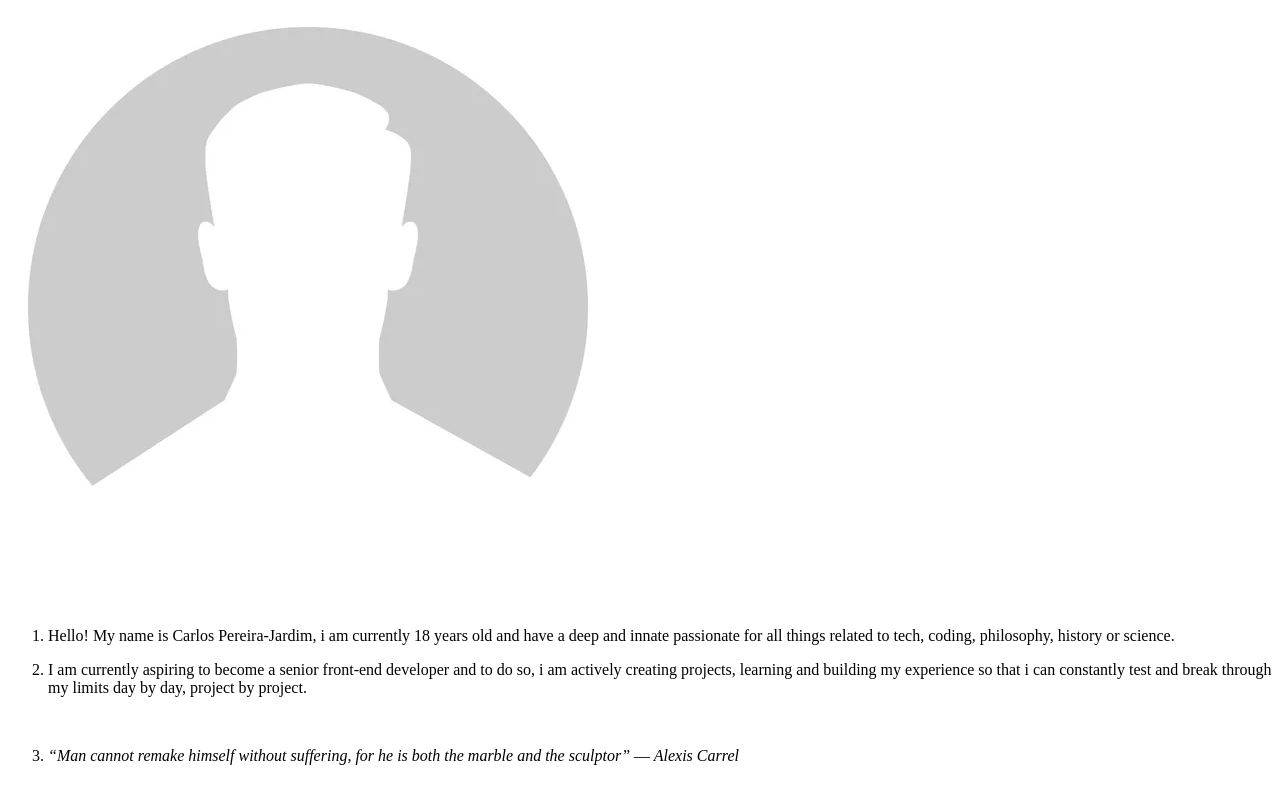
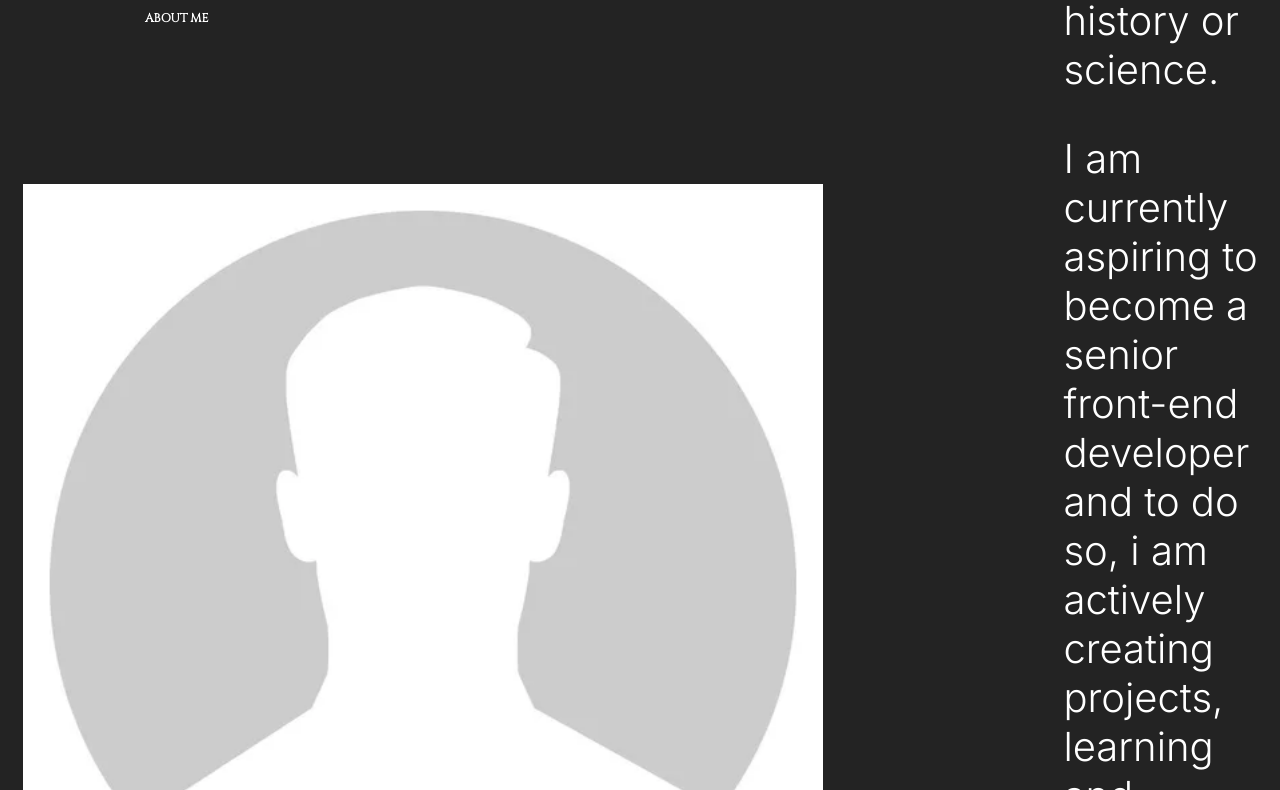
Before and after one commit to cdpj04/personal-portfolio-website, a plain HTML site: page pages/about-me.html in a window 1280 px wide. Shown: the part 73-863 px from the top of the page. Drawn offline with nearby package versions, Linux system fonts and the light colour scheme.

Commit message:
completed styling about me page

```diff
--- a/css/about-me.css
+++ b/css/about-me.css
@@ -1,15 +1,72 @@
+:root{
+    --HEADER-H1-FONT: 'Cinzel', serif;
 
+    --MAIN-FONT-INTER: 'Inter', sans-serif;
+
+    --MAIN-FONT-ROMAN: 'EB Garamond', serif;
+
+    --FONT-COLOR: white;
+}
+
+body {
+    background-color: rgb(35, 35, 35);
+    padding: 75px 50px 0px 70px;
+    margin: 0px;
+}
 
 
 /* HEADER CSS CODE */
 
+h1 {
+    font-family: var(--HEADER-H1-FONT);
+    color: var(--FONT-COLOR);
+    font-size: 12px;
+}
 
+#headercontainer1 {
+    margin-left: 75px;
+    display: flex;
+    flex-direction: row;
+    justify-content: flex-start;
+    align-items: center;
+}
 
 
 /* MAIN CSS CODE */
 
 /* MAIN CLASSES + ID'S */
 
+#maincontainer1 {
+    height: 1100px;
+    display: flex;
+    flex-direction: row;
+    justify-content: center;
+    align-items: center;
+    gap: 200px;
+}
+
+.interfont {
+    font-family: var(--MAIN-FONT-INTER);
+}
+
+.romanfont {
+    font-family: var(--MAIN-FONT-ROMAN);
+    font-weight: 100;
+}
 
 
 /* MAIN CODE */
+
+img {
+    height: 800px;
+    width: 800px;
+}
+
+ol {
+    color: var(--FONT-COLOR);
+    font-size: 40px;
+}
+
+li {
+    list-style-type: none;
+}
--- a/pages/about-me.html
+++ b/pages/about-me.html
@@ -20,25 +20,29 @@
     </head>
 <body>
     <header>
+        <div id="headercontainer1">
             <h1>ABOUT ME</h1>
+        </div>
     </header>
     <main>
+        <div id="maincontainer1">
             <img src="../img/placeholder.jpg" alt="placeholder image" loading="eager">
 
             <ol>
                 <li>
-                    <p>Hello! My name is Carlos Pereira-Jardim, i am currently 18 years old and have a deep and innate passionate for all things related to tech, coding, philosophy, history or science.</p>
+                    <p class="interfont">Hello! My name is Carlos Pereira-Jardim, i am currently 18 years old and have a deep and innate passionate for all things related to tech, coding, philosophy, history or science.</p>
                 </li>
                 <li>
-                    <p>I am currently aspiring to become a senior front-end developer and to do so, i am actively creating projects, learning and building my experience so that i can constantly test and break through my limits day by day, project by project.</p>
+                    <p class="interfont">I am currently aspiring to become a senior front-end developer and to do so, i am actively creating projects, learning and building my experience so that i can constantly test and break through my limits day by day, project by project.</p>
                 </li>
                 <br>
                 <li>
-                    <p>
+                    <p class="romanfont">
                         <em>“Man cannot remake himself without suffering, for he is both the marble and the sculptor” ― Alexis Carrel</em>
                     </p>
                 </li>
             </ol>
+        </div>
     </main>
 </body>
 </html>
```
